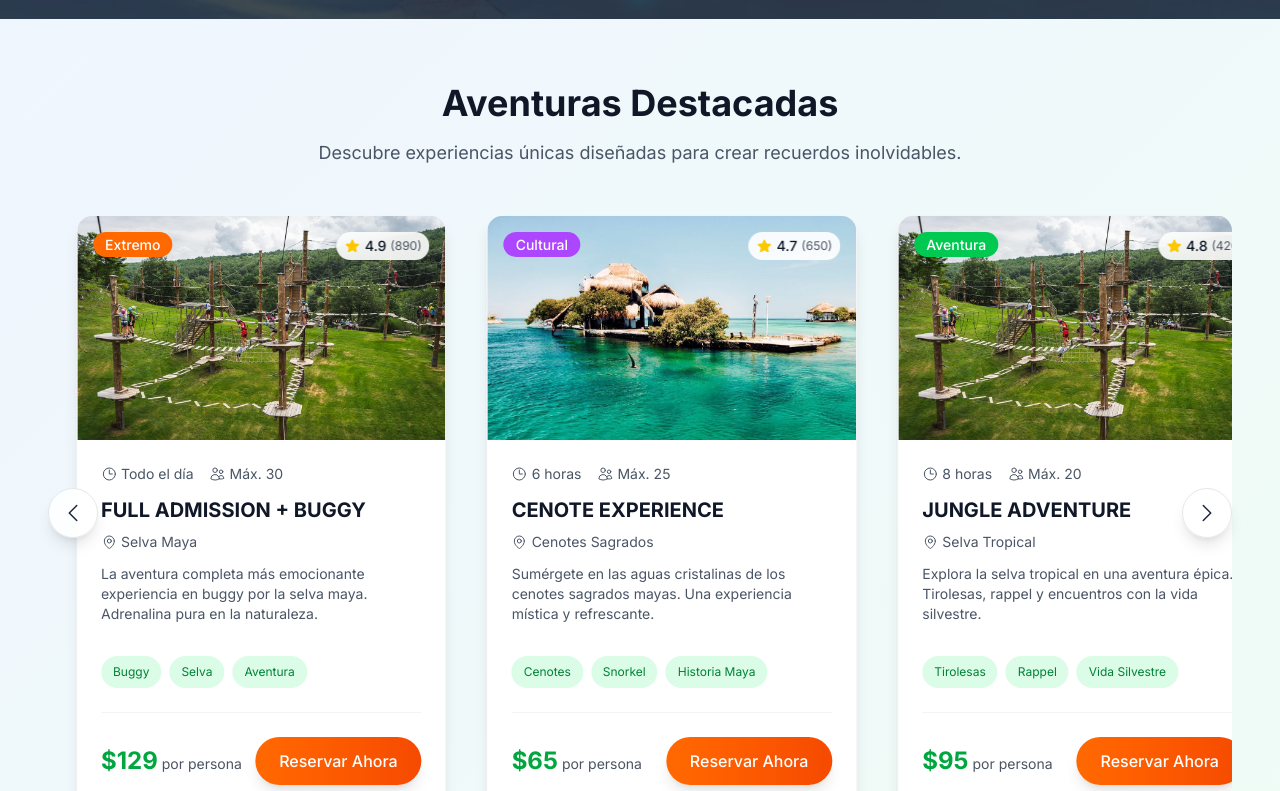
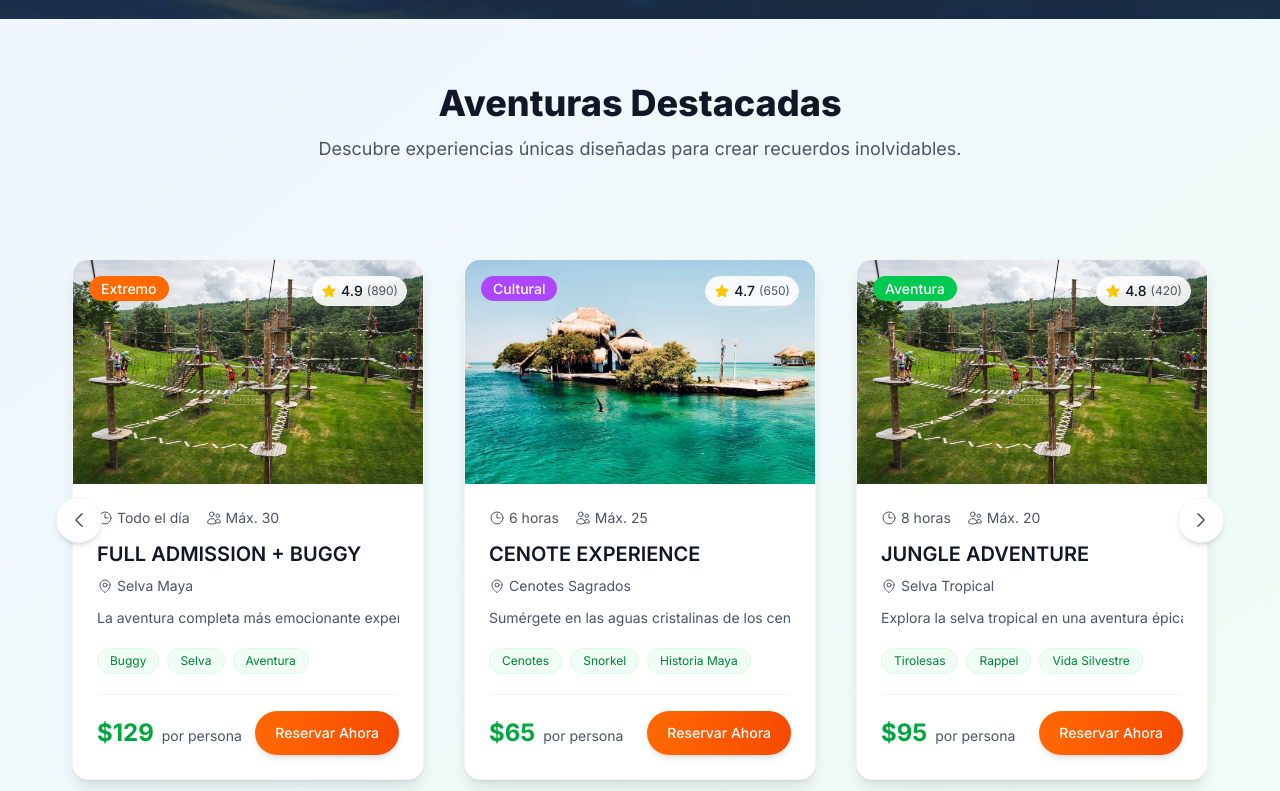
Before and after one commit to DavidCabrera22/apptour, a Next.js app in the folder frontend/: page / in a window 1280 px wide. Shown: the part 1000-1791 px from the top of the page. Built offline with nearby package versions, Linux system fonts and the light colour scheme; no server answers.

Commit message:
correccion en el carrousel

```diff
--- a/frontend/src/components/sections/FeaturedPackages.tsx
+++ b/frontend/src/components/sections/FeaturedPackages.tsx
@@ -1,10 +1,15 @@
-'use client';
 
-import { useState, useEffect } from 'react';
-import Link from 'next/link';
-import Image from 'next/image';
-import { StarIcon, ChevronLeftIcon, ChevronRightIcon } from '@heroicons/react/24/solid';
-import { ClockIcon, UsersIcon, MapPinIcon } from '@heroicons/react/24/outline';
+"use client";
+
+import { useState, useEffect, useRef, useCallback } from "react";
+import Link from "next/link";
+import Image from "next/image";
+import {
+  StarIcon,
+  ChevronLeftIcon,
+  ChevronRightIcon,
+} from "@heroicons/react/24/solid";
+import { ClockIcon, UsersIcon, MapPinIcon } from "@heroicons/react/24/outline";
 
 interface TourPackage {
   id: string;
@@ -21,203 +26,315 @@ interface TourPackage {
   category: string;
 }
 
-// Paquetes de ejemplo (luego los reemplazaremos con las fotos reales)
 const examplePackages: TourPackage[] = [
   {
-    id: '1',
-    title: 'FULL ADMISSION',
-    description: 'Acceso completo a todas las atracciones del parque acuático. Disfruta de cenotes cristalinos, tirolesas y aventuras extremas.',
+    id: "1",
+    title: "FULL ADMISSION",
+    description:
+      "Acceso completo a todas las atracciones del parque acuático. Disfruta de cenotes cristalinos, tirolesas y aventuras extremas.",
     price: 89,
-    duration: 'Todo el día',
+    duration: "Todo el día",
     maxParticipants: 50,
-    location: 'Riviera Maya',
+    location: "Riviera Maya",
     rating: 4.8,
     reviewCount: 1250,
-    imageUrl: '/images/cenote-experience.jpg',
-    highlights: ['Cenotes', 'Tirolesas', 'Snorkel'],
-    category: 'Acuático'
+    imageUrl: "/images/cenote-experience.jpg",
+    highlights: ["Cenotes", "Tirolesas", "Snorkel"],
+    category: "Acuático",
   },
   {
-    id: '2',
-    title: 'FULL ADMISSION + BUGGY',
-    description: 'La aventura completa más emocionante experiencia en buggy por la selva maya. Adrenalina pura en la naturaleza.',
+    id: "2",
+    title: "FULL ADMISSION + BUGGY",
+    description:
+      "La aventura completa más emocionante experiencia en buggy por la selva maya. Adrenalina pura en la naturaleza.",
     price: 129,
-    duration: 'Todo el día',
+    duration: "Todo el día",
     maxParticipants: 30,
-    location: 'Selva Maya',
+    location: "Selva Maya",
     rating: 4.9,
     reviewCount: 890,
-    imageUrl: '/images/jungle-adventure.jpg',
-    highlights: ['Buggy', 'Selva', 'Aventura'],
-    category: 'Extremo'
+    imageUrl: "/images/jungle-adventure.jpg",
+    highlights: ["Buggy", "Selva", "Aventura"],
+    category: "Extremo",
   },
   {
-    id: '3',
-    title: 'CENOTE EXPERIENCE',
-    description: 'Sumérgete en las aguas cristalinas de los cenotes sagrados mayas. Una experiencia mística y refrescante.',
+    id: "3",
+    title: "CENOTE EXPERIENCE",
+    description:
+      "Sumérgete en las aguas cristalinas de los cenotes sagrados mayas. Una experiencia mística y refrescante.",
     price: 65,
-    duration: '6 horas',
+    duration: "6 horas",
     maxParticipants: 25,
-    location: 'Cenotes Sagrados',
+    location: "Cenotes Sagrados",
     rating: 4.7,
     reviewCount: 650,
-    imageUrl: '/images/cenote-experience.jpg',
-    highlights: ['Cenotes', 'Snorkel', 'Historia Maya'],
-    category: 'Cultural'
+    imageUrl: "/images/cenote-experience.jpg",
+    highlights: ["Cenotes", "Snorkel", "Historia Maya"],
+    category: "Cultural",
   },
   {
-    id: '4',
-    title: 'JUNGLE ADVENTURE',
-    description: 'Explora la selva tropical en una aventura épica. Tirolesas, rappel y encuentros con la vida silvestre.',
+    id: "4",
+    title: "JUNGLE ADVENTURE",
+    description:
+      "Explora la selva tropical en una aventura épica. Tirolesas, rappel y encuentros con la vida silvestre.",
     price: 95,
-    duration: '8 horas',
+    duration: "8 horas",
     maxParticipants: 20,
-    location: 'Selva Tropical',
+    location: "Selva Tropical",
     rating: 4.8,
     reviewCount: 420,
-    imageUrl: '/images/jungle-adventure.jpg',
-    highlights: ['Tirolesas', 'Rappel', 'Vida Silvestre'],
-    category: 'Aventura'
+    imageUrl: "/images/jungle-adventure.jpg",
+    highlights: ["Tirolesas", "Rappel", "Vida Silvestre"],
+    category: "Aventura",
   },
   {
-    id: '5',
-    title: 'BEACH & REEF',
-    description: 'Combina playa paradisíaca con snorkel en arrecifes de coral. La perfecta mezcla de relajación y aventura.',
+    id: "5",
+    title: "BEACH & REEF",
+    description:
+      "Combina playa paradisíaca con snorkel en arrecifes de coral. La perfecta mezcla de relajación y aventura.",
     price: 75,
-    duration: '7 horas',
+    duration: "7 horas",
     maxParticipants: 40,
-    location: 'Arrecife Mesoamericano',
+    location: "Arrecife Mesoamericano",
     rating: 4.6,
     reviewCount: 780,
-    imageUrl: '/images/hero-beach.jpg',
-    highlights: ['Playa', 'Snorkel', 'Arrecife'],
-    category: 'Marino'
-  }
+    imageUrl: "/images/hero-beach.jpg",
+    highlights: ["Playa", "Snorkel", "Arrecife"],
+    category: "Marino",
+  },
 ];
 
 export default function FeaturedPackages() {
   const [currentIndex, setCurrentIndex] = useState(0);
   const [packages] = useState<TourPackage[]>(examplePackages);
-  const [isMobile, setIsMobile] = useState(false);
+
+  const containerRef = useRef<HTMLDivElement | null>(null);
+  const trackRef = useRef<HTMLDivElement | null>(null);
+  const intervalRef = useRef<NodeJS.Timeout | null>(null);
+  const resumeTimeoutRef = useRef<NodeJS.Timeout | null>(null);
+  const isInteractingRef = useRef(false);
+
+  const [slideWidthPx, setSlideWidthPx] = useState(0);
+  const [gapPx, setGapPx] = useState(0);
+  const [isPaused, setIsPaused] = useState(false);
+  const [maxIndex, setMaxIndex] = useState(Math.max(packages.length - 3, 0));
+
+  const computeVisibleCount = useCallback(() => {
+    if (typeof window === "undefined") return 2;
+    if (window.innerWidth < 768) return 1;
+    if (window.innerWidth >= 1024) return 3;
+    return 2;
+  }, []);
+
+  const updateLayout = useCallback(() => {
+    const vc = computeVisibleCount();
+
+    const container = containerRef.current;
+    const track = trackRef.current;
+
+    const containerWidth = container ? container.clientWidth : 0;
+
+    const computedGap =
+      track && window.getComputedStyle(track).gap
+        ? parseFloat(window.getComputedStyle(track).gap)
+        : 0;
+    const totalGaps = computedGap * Math.max(vc - 1, 0);
+    const widthPerSlide =
+      containerWidth && vc ? Math.floor((containerWidth - totalGaps) / vc) : 0;
+
+    setSlideWidthPx(widthPerSlide);
+    setGapPx(computedGap);
+
+    const newMaxIndex = Math.max(packages.length - vc, 0);
+    setMaxIndex(newMaxIndex);
+
+    setCurrentIndex((prev) => (prev > newMaxIndex ? newMaxIndex : prev));
+  }, [computeVisibleCount, packages.length]);
 
   useEffect(() => {
-    const checkMobile = () => {
-      setIsMobile(window.innerWidth < 768);
-    };
+    updateLayout();
+    const onResize = () => updateLayout();
+    window.addEventListener("resize", onResize);
+    return () => window.removeEventListener("resize", onResize);
+  }, [updateLayout]);
 
-    checkMobile();
-    window.addEventListener('resize', checkMobile);
-    return () => window.removeEventListener('resize', checkMobile);
-  }, []);
-
-  // Auto-scroll del carrusel
-  useEffect(() => {
-    const interval = setInterval(() => {
-      setCurrentIndex((prev) => (prev + 1) % packages.length);
-    }, 5000);
-    return () => clearInterval(interval);
-  }, [packages.length]);
+  // pausa y reanuda auto-scroll
+  const pauseAutoScroll = (ms = 4000) => {
+    isInteractingRef.current = true;
+    setIsPaused(true);
+    if (resumeTimeoutRef.current) clearTimeout(resumeTimeoutRef.current);
+    resumeTimeoutRef.current = setTimeout(() => {
+      isInteractingRef.current = false;
+      setIsPaused(false);
+      resumeTimeoutRef.current = null;
+    }, ms);
+  };
 
   const nextSlide = () => {
-    setCurrentIndex((prev) => (prev + 1) % packages.length);
+    if (maxIndex <= 0) return;
+    setCurrentIndex((prev) => (prev < maxIndex ? prev + 1 : 0));
+    pauseAutoScroll();
   };
 
   const prevSlide = () => {
-    setCurrentIndex((prev) => (prev - 1 + packages.length) % packages.length);
+    if (maxIndex <= 0) return;
+    setCurrentIndex((prev) => (prev > 0 ? prev - 1 : maxIndex));
+    pauseAutoScroll();
   };
 
-  const getVisibleCards = () => {
-    if (isMobile) return 1;
-    if (typeof window !== 'undefined') {
-      return window.innerWidth >= 1024 ? 3 : 2;
+  useEffect(() => {
+    if (intervalRef.current) {
+      clearInterval(intervalRef.current);
+      intervalRef.current = null;
     }
-    return 2; // Valor por defecto para server-side rendering
+
+    if (isPaused || maxIndex <= 0) return;
+
+    intervalRef.current = setInterval(() => {
+      setCurrentIndex((prev) => (prev < maxIndex ? prev + 1 : 0));
+    }, 5000);
+
+    return () => {
+      if (intervalRef.current) {
+        clearInterval(intervalRef.current);
+        intervalRef.current = null;
+      }
+    };
+  }, [isPaused, maxIndex]);
+
+  useEffect(() => {
+    return () => {
+      if (intervalRef.current) clearInterval(intervalRef.current);
+      if (resumeTimeoutRef.current) clearTimeout(resumeTimeoutRef.current);
+    };
+  }, []);
+
+  const handleMouseEnter = () => {
+    if (resumeTimeoutRef.current) {
+      clearTimeout(resumeTimeoutRef.current);
+      resumeTimeoutRef.current = null;
+    }
+    isInteractingRef.current = true;
+    setIsPaused(true);
   };
 
+  const handleMouseLeave = () => {
+    if (resumeTimeoutRef.current) clearTimeout(resumeTimeoutRef.current);
+    resumeTimeoutRef.current = setTimeout(() => {
+      isInteractingRef.current = false;
+      setIsPaused(false);
+      resumeTimeoutRef.current = null;
+    }, 1500);
+  };
+
+  const handleTouchStart = () => handleMouseEnter();
+  const handleTouchEnd = () => handleMouseLeave();
+
+  // movimiento en pixeles (ancho por slide + gap)
+  const translateX = -currentIndex * (slideWidthPx + gapPx);
+  const effectiveTranslate = maxIndex <= 0 ? 0 : translateX;
+  const itemStyle = { width: slideWidthPx ? `${slideWidthPx}px` : undefined };
+
   return (
-    <section className="py-16 pb-32 lg:pb-48 xl:pb-64 bg-gradient-to-br from-blue-50 to-green-50">
-      {/* Contenedor principal más ancho */}
-      <div className="max-w-full mx-auto px-2 sm:px-4 lg:px-6 xl:px-8">
-        <div className="text-center mb-12">
-          <h2 className="text-3xl md:text-4xl font-bold text-gray-900 mb-4">
+    <section className="py-12 lg:py-16 bg-gradient-to-br from-blue-50 to-green-50">
+      <div className="max-w-full mx-auto px-4 md:px-6 lg:px-10 xl:px-12">
+        <div className="text-center mb-10">
+          <h2 className="text-3xl md:text-4xl font-extrabold text-gray-900 mb-3">
             Aventuras Destacadas
           </h2>
           <p className="text-lg text-gray-600 max-w-2xl mx-auto">
-            Descubre experiencias únicas diseñadas para crear recuerdos inolvidables.
+            Descubre experiencias únicas diseñadas para crear recuerdos
+            inolvidables.
           </p>
         </div>
 
         <div className="relative">
-          {/* Navigation Buttons - Ajustados para el nuevo ancho */}
           <button
             onClick={prevSlide}
-            className="absolute left-1 lg:left-2 xl:left-4 top-1/2 transform -translate-y-1/2 z-20 bg-white/90 hover:bg-white text-gray-800 rounded-full p-3 shadow-lg hover:shadow-xl transition-all duration-300 border border-gray-200"
+            disabled={maxIndex <= 0}
+            aria-label="Anterior"
+            className="absolute left-2 top-1/2 transform -translate-y-1/2 z-30 bg-white shadow-md rounded-full p-3 border border-gray-100 hover:scale-105 transition disabled:opacity-40 disabled:cursor-not-allowed"
           >
-            <ChevronLeftIcon className="w-6 h-6" />
+            <ChevronLeftIcon className="w-5 h-5 text-gray-700" />
           </button>
 
           <button
             onClick={nextSlide}
-            className="absolute right-1 lg:right-2 xl:right-4 top-1/2 transform -translate-y-1/2 z-20 bg-white/90 hover:bg-white text-gray-800 rounded-full p-3 shadow-lg hover:shadow-xl transition-all duration-300 border border-gray-200"
+            disabled={maxIndex <= 0}
+            aria-label="Siguiente"
+            className="absolute right-2 top-1/2 transform -translate-y-1/2 z-30 bg-white shadow-md rounded-full p-3 border border-gray-100 hover:scale-105 transition disabled:opacity-40 disabled:cursor-not-allowed"
           >
-            <ChevronRightIcon className="w-6 h-6" />
+            <ChevronRightIcon className="w-5 h-5 text-gray-700" />
           </button>
 
-          {/* Carousel Container - Sin márgenes internos para usar todo el espacio */}
-          <div className="overflow-hidden rounded-2xl mx-1 lg:mx-2 xl:mx-4">
+          <div
+            ref={containerRef}
+            className="overflow-hidden rounded-2xl mx-0 lg:mx-2 xl:mx-4 py-14"
+            onMouseEnter={handleMouseEnter}
+            onMouseLeave={handleMouseLeave}
+            onTouchStart={handleTouchStart}
+            onTouchEnd={handleTouchEnd}
+          >
             <div
-              className="flex transition-transform duration-500 ease-in-out gap-2 lg:gap-3 xl:gap-4"
-              style={{ transform: `translateX(-${currentIndex * (100 / getVisibleCards())}%)` }}
+              ref={trackRef}
+              className="flex transition-transform duration-500 ease-in-out gap-3 md:gap-4 lg:gap-6"
+              style={{
+                transform: `translateX(${effectiveTranslate}px)`,
+                transformStyle: "preserve-3d",
+                whiteSpace: "nowrap",
+              }}
             >
-              {packages.map((pkg, index) => (
+              {packages.map((pkg) => (
                 <div
-                  key={index}
-                  className={`flex-shrink-0 ${
-                    getVisibleCards() === 1 ? 'w-full' :
-                    getVisibleCards() === 2 ? 'w-1/2' :
-                    'w-1/3'
-                  } px-1 lg:px-2 xl:px-3`}
+                  key={pkg.id}
+                  className="flex-shrink-0 px-1 md:px-2"
+                  style={itemStyle}
                 >
-                  <div className="bg-white rounded-2xl shadow-lg hover:shadow-2xl transition-all duration-300 overflow-hidden border border-gray-100 h-full flex flex-col">
-                    {/* Category Badge */}
+                  <div className="bg-white rounded-2xl shadow-lg hover:shadow-xl transition-all duration-300 overflow-hidden border border-gray-100 h-full flex flex-col min-h-[470px]">
                     <div className="relative">
                       <div className="absolute top-4 left-4 z-10">
-                        <span className={`px-3 py-1 rounded-full text-sm font-medium text-white ${
-                          pkg.category === 'Aventura' ? 'bg-green-500' :
-                          pkg.category === 'Marino' ? 'bg-blue-500' :
-                          pkg.category === 'Acuático' ? 'bg-cyan-500' :
-                          pkg.category === 'Cultural' ? 'bg-purple-500' :
-                          'bg-orange-500'
-                        }`}>
+                        <span
+                          className={`px-3 py-1 rounded-full text-sm font-medium text-white ${
+                            pkg.category === "Aventura"
+                              ? "bg-green-500"
+                              : pkg.category === "Marino"
+                              ? "bg-blue-500"
+                              : pkg.category === "Acuático"
+                              ? "bg-cyan-500"
+                              : pkg.category === "Cultural"
+                              ? "bg-purple-500"
+                              : "bg-orange-500"
+                          }`}
+                        >
                           {pkg.category}
                         </span>
                       </div>
 
-                      {/* Rating Badge */}
-                      <div className="absolute top-4 right-4 z-10 bg-white/90 backdrop-blur-sm rounded-full px-2 py-1 flex items-center gap-1">
+                      <div className="absolute top-4 right-4 z-10 bg-white/90 backdrop-blur-sm rounded-full px-2 py-1 flex items-center gap-1 border border-gray-100">
                         <StarIcon className="w-4 h-4 text-yellow-400" />
-                        <span className="text-sm font-medium text-gray-900">{pkg.rating}</span>
-                        <span className="text-xs text-gray-600">({pkg.reviewCount})</span>
+                        <span className="text-sm font-medium text-gray-900">
+                          {pkg.rating}
+                        </span>
+                        <span className="text-xs text-gray-600">
+                          ({pkg.reviewCount})
+                        </span>
                       </div>
 
-                      {/* Package Image */}
-                      <div className="h-48 sm:h-56 bg-gray-200 relative overflow-hidden">
+                      <div className="h-48 sm:h-56 bg-gray-100 relative overflow-hidden">
                         <Image
                           src={pkg.imageUrl}
                           alt={pkg.title}
                           fill
-                          className="object-cover transition-transform duration-300 hover:scale-105"
+                          className="object-cover object-center transition-transform duration-300 hover:scale-105"
                           onError={(e) => {
                             const target = e.target as HTMLImageElement;
-                            target.src = '/images/placeholder-tour.jpg';
+                            target.src = "/images/placeholder-tour.jpg";
                           }}
                         />
                       </div>
                     </div>
 
-                    {/* Package Content */}
                     <div className="p-6 flex-1 flex flex-col">
-                      {/* Package Details */}
                       <div className="flex items-center gap-4 text-sm text-gray-600 mb-3">
                         <div className="flex items-center gap-1">
                           <ClockIcon className="w-4 h-4" />
@@ -229,8 +346,7 @@ export default function FeaturedPackages() {
                         </div>
                       </div>
 
-                      {/* Title and Location */}
-                      <h3 className="text-xl font-bold text-gray-900 mb-2 line-clamp-2">
+                      <h3 className="text-xl font-semibold text-gray-900 mb-2 line-clamp-2">
                         {pkg.title}
                       </h3>
 
@@ -239,34 +355,33 @@ export default function FeaturedPackages() {
                         <span className="text-sm">{pkg.location}</span>
                       </div>
 
-                      {/* Description */}
-                      <p className="text-gray-600 text-sm mb-6 line-clamp-3 flex-1">
+                      <p className="text-gray-600 text-sm mb-4 line-clamp-3 flex-1">
                         {pkg.description}
                       </p>
 
-                      {/* Highlights - Con más espaciado arriba y abajo */}
-                      <div className="flex flex-wrap gap-2 mb-6 mt-2">
+                      <div className="flex flex-wrap gap-2 mb-5 mt-1">
                         {pkg.highlights.slice(0, 3).map((highlight, idx) => (
                           <span
                             key={idx}
-                            className="px-3 py-2 bg-green-100 text-green-700 text-xs rounded-full"
+                            className="px-3 py-1 bg-green-50 text-green-700 text-xs rounded-full border border-green-100"
                           >
                             {highlight}
                           </span>
                         ))}
                       </div>
 
-                      {/* Price and Button - También con más espaciado */}
-                      <div className="flex items-center justify-between mt-auto pt-6 border-t border-gray-100">
+                      <div className="flex items-center justify-between mt-auto pt-4 border-t border-gray-100">
                         <div>
                           <span className="text-2xl font-bold text-green-600">
                             ${pkg.price}
                           </span>
-                          <span className="text-sm text-gray-600 ml-1">por persona</span>
+                          <span className="text-sm text-gray-600 ml-2">
+                            por persona
+                          </span>
                         </div>
                         <Link
                           href={`/paquete/${pkg.id}`}
-                          className="bg-gradient-to-r from-orange-500 to-orange-600 hover:from-orange-600 hover:to-orange-700 text-white px-4 py-2 rounded-full font-medium transition-all duration-300 shadow-lg hover:shadow-xl whitespace-nowrap text-sm lg:text-base lg:px-6 lg:py-3"
+                          className="bg-gradient-to-r from-orange-500 to-orange-600 hover:from-orange-600 hover:to-orange-700 text-white px-5 py-3 rounded-full font-medium transition-all duration-300 shadow-md hover:shadow-lg whitespace-nowrap text-sm"
                         >
                           Reservar Ahora
                         </Link>
@@ -279,8 +394,7 @@ export default function FeaturedPackages() {
           </div>
         </div>
 
-        {/* Ver Todas las Aventuras Button */}
-        <div className="text-center mt-16 lg:mt-20 xl:mt-24">
+        <div className="text-center mt-8">
           <Link
             href="/aventuras"
             className="inline-flex items-center justify-center px-8 py-3 border-2 border-green-500 text-green-600 font-medium rounded-full hover:bg-green-500 hover:text-white transition-all duration-300"
```
